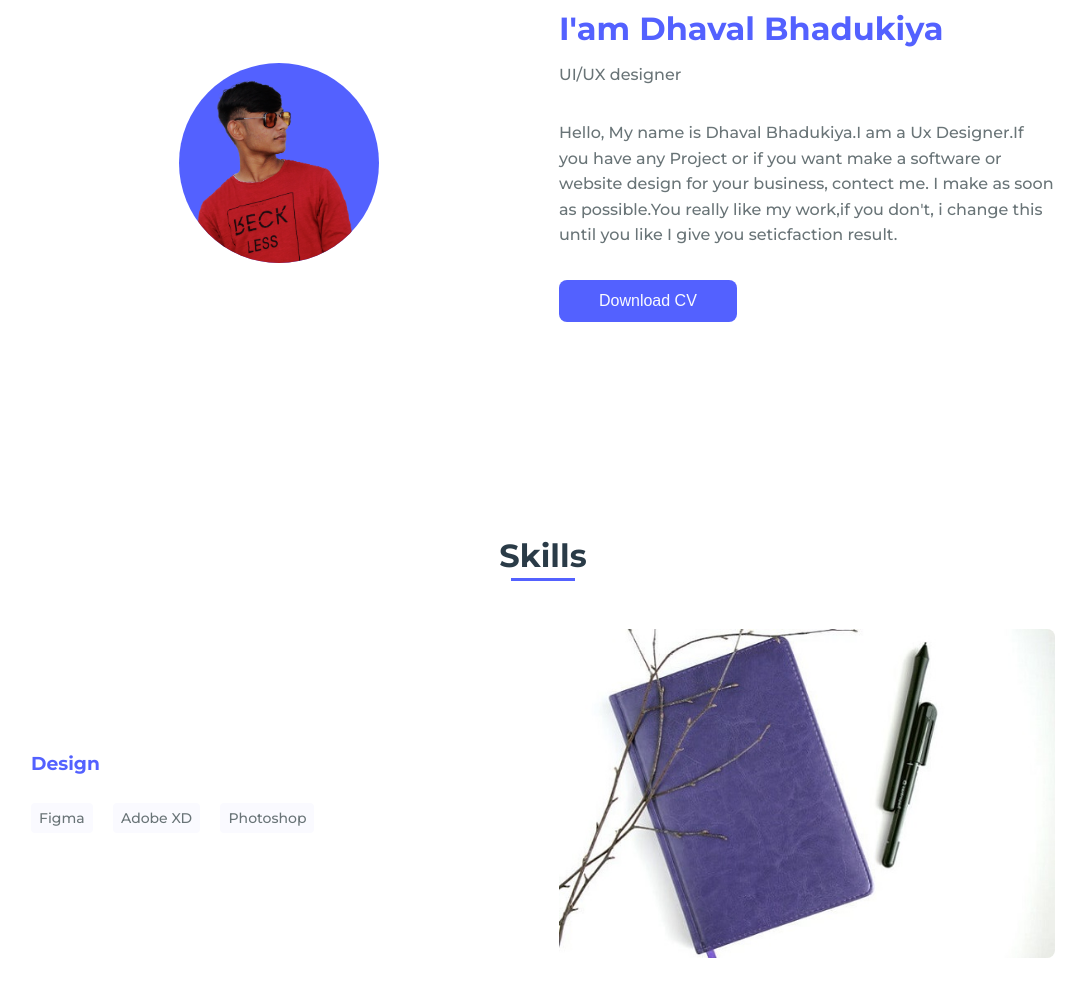
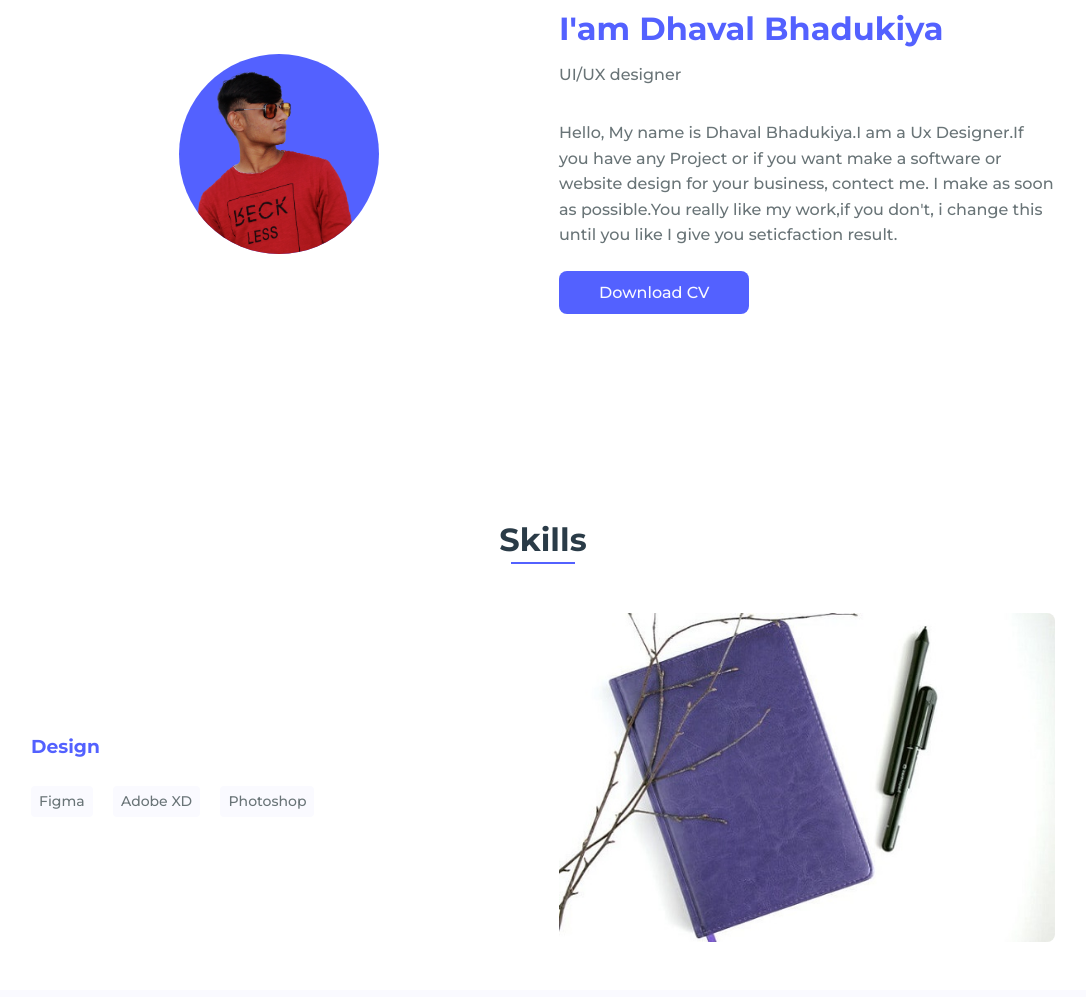
Before and after one commit to ravisakhiya/Dhaval-Portfolio, a plain HTML site: page index.html in a window 1280 px wide. Shown: the part 1056-2053 px from the top of the page, without its empty margins (97-1183 px from the left). Drawn offline with nearby package versions, Linux system fonts and the light colour scheme.

Commit message:
Update index.html

```diff
--- a/index.html
+++ b/index.html
@@ -71,7 +71,7 @@
                         </p>
 
                         <div class="about__social">
-                            <button type="button" href="dhavalresume.pdf" target="_blank" class="btn btn-primary about__social-icon">Download CV</button>
+                            <a href="dhavalresume.pdf" target="_blank" class="btn btn-primary about__social-icon">Download CV</a>
                         </div>
                     </div>
                 </div>
```
